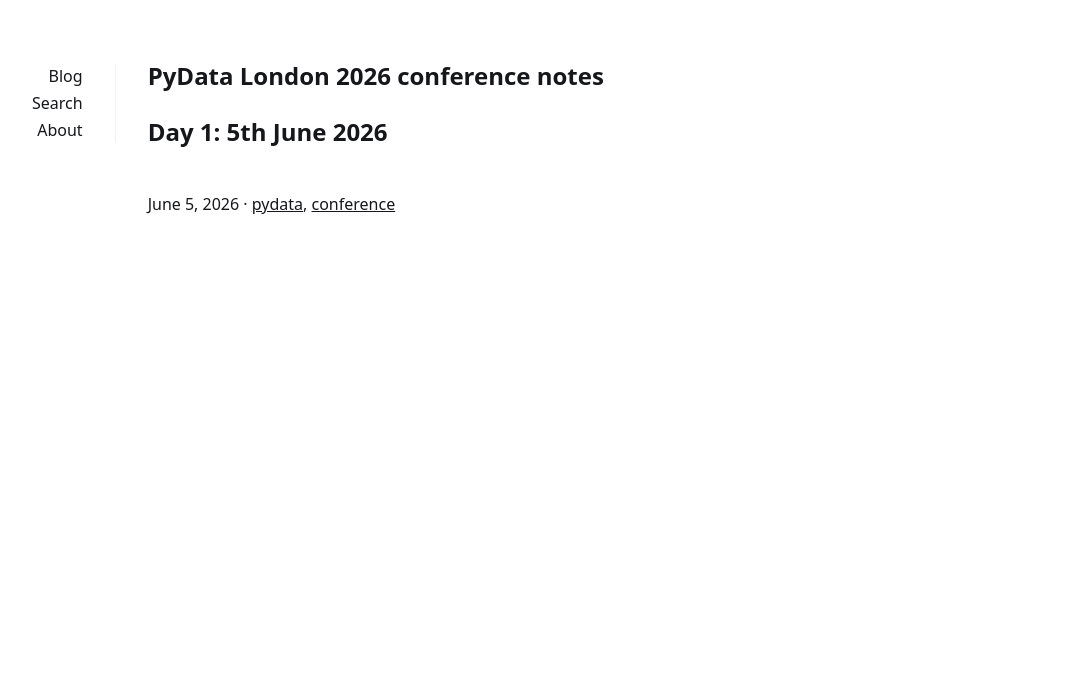
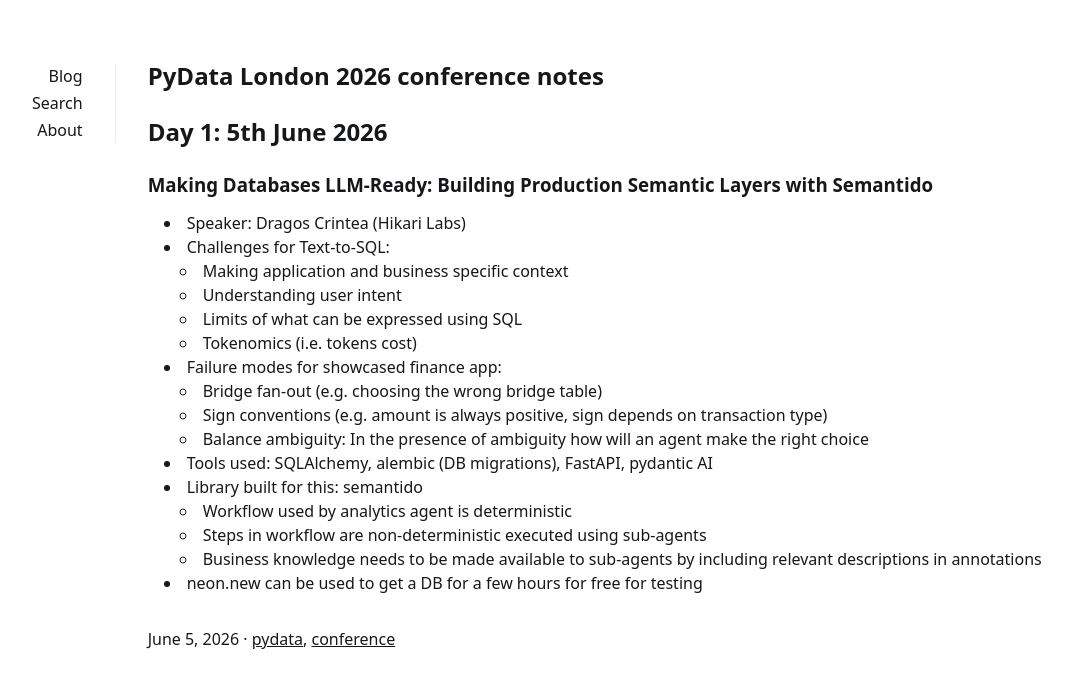
Before and after one commit to ovidiuparvu/ovidiuparvu.github.io, a Jekyll site: the page built from _posts/2026-06-05-pydata-london-2026.md, in a window 1280 px wide. Shown: the top 688 px of the page, without its empty margins (80-1152 px from the left). Built offline with Jekyll 4.4.1, drawn with Linux system fonts in a browser that asks for light colours; a script that is not in the unit is left out.

Commit message:
Add detailed notes on LLM-ready databases and challenges from PyData London 2026

```diff
--- a/_posts/2026-06-05-pydata-london-2026.md
+++ b/_posts/2026-06-05-pydata-london-2026.md
@@ -6,3 +6,22 @@ tags: [pydata,conference]
 ---
 
 ## Day 1: 5th June 2026
+
+### Making Databases LLM-Ready: Building Production Semantic Layers with Semantido
+
+- Speaker: Dragos Crintea (Hikari Labs)
+- Challenges for Text-to-SQL:
+  - Making application and business specific context
+  - Understanding user intent
+  - Limits of what can be expressed using SQL
+  - Tokenomics (i.e. tokens cost)
+- Failure modes for showcased finance app:
+  - Bridge fan-out (e.g. choosing the wrong bridge table)
+  - Sign conventions (e.g. amount is always positive, sign depends on transaction type)
+  - Balance ambiguity: In the presence of ambiguity how will an agent make the right choice
+- Tools used: SQLAlchemy, alembic (DB migrations), FastAPI, pydantic AI
+- Library built for this: semantido
+    - Workflow used by analytics agent is deterministic
+    - Steps in workflow are non-deterministic executed using sub-agents
+    - Business knowledge needs to be made available to sub-agents by including relevant descriptions in annotations
+- neon.new can be used to get a DB for a few hours for free for testing
```
